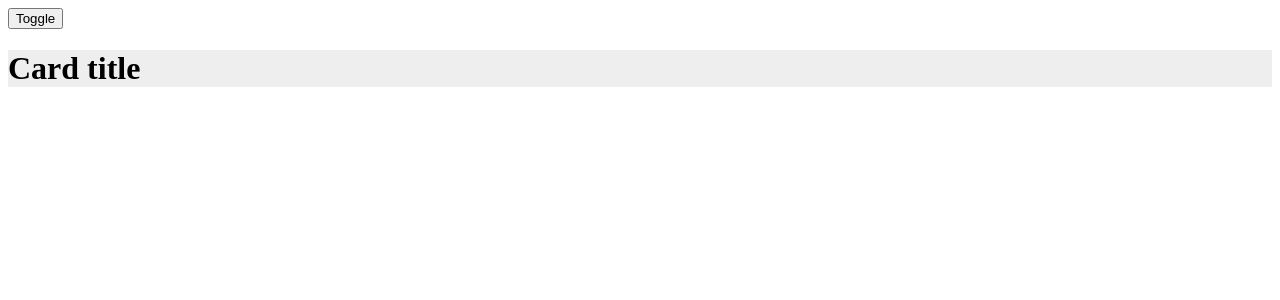
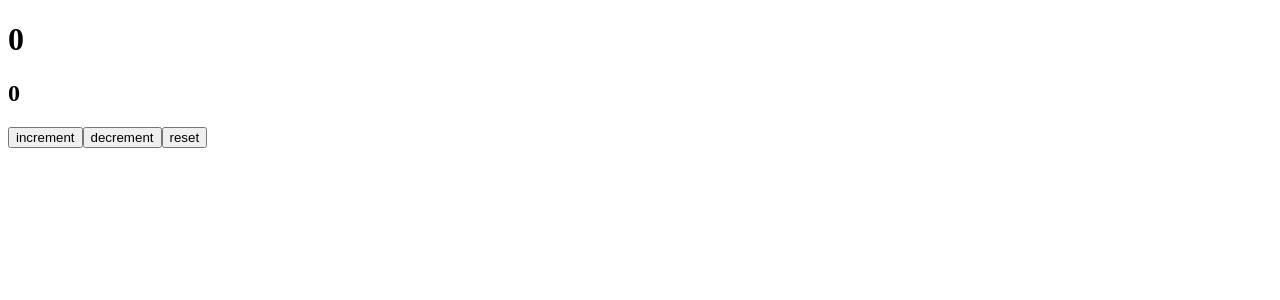
Before and after one commit to Rairohan/react-concepts, a React (Vite) app: page / in a window 1280 px wide. Shown: the top 300 px of the page. Built offline with nearby package versions, Linux system fonts and the light colour scheme.

Commit message:
useContext and useReducer task

```diff
--- a/src/App.jsx
+++ b/src/App.jsx
@@ -136,14 +136,29 @@ import { createContext, use, useReducer, useState } from 'react'
 // }
 
 // --------------theme-switcher----------------------
-import { ThemeProvider } from "./themeswitcher/ThemeContext";
-import Navbar from "./themeswitcher/Navbar";
-import Card from "./themeswitcher/Card";
-export default function App() {
-  return (
-    <ThemeProvider>
-      <Navbar/>
-      <Card/>
-    </ThemeProvider>
+
+// import { ThemeProvider } from "./themeswitcher/ThemeContext";
+// import Navbar from "./themeswitcher/Navbar";
+// import Card from "./themeswitcher/Card";
+// export default function App() {
+//   return (
+//     <ThemeProvider>
+//       <Navbar/>
+//       <Card/>
+//     </ThemeProvider>
+//   )
+// }
+
+// --------------theme-switcher----------------------
+import ScoreProvider from './score_counter/ScoreContext'
+import { ScoreContext } from './score_counter/ScoreContext'
+import Scoreboard from './score_counter/Scoreboard'
+export default function App(){
+  return(
+    <div>
+        <ScoreProvider>
+          <Scoreboard/>
+        </ScoreProvider>
+    </div>
   )
 }
--- /dev/null
+++ b/src/score_counter/ScoreContext.jsx
@@ -0,0 +1,24 @@
+import { useReducer,useContext,createContext } from "react";
+import Scoreboard from "./Scoreboard";
+export const ScoreContext = createContext();
+export function reducer(state,action){
+    switch(action.type){
+        case "increment":
+        const newScore = state.score + 1
+        return{
+            score:newScore,
+            highScore: newScore > state.highScore ? newScore : state.highScore
+        }
+        case "decrement": return {...state,score:state.score > 0 ? state.score - 1 : 0}
+        case "reset": return {score:0,highScore:0}
+        default : return state
+    }
+}
+export default function ScoreProvider({children}){
+    const [score,dispatch] = useReducer(reducer,{score:0,highScore:0})
+    return(
+        <ScoreContext.Provider value={{score,dispatch}}>
+            {children}
+        </ScoreContext.Provider>
+    )
+}
--- /dev/null
+++ b/src/score_counter/Scoreboard.jsx
@@ -0,0 +1,14 @@
+import { useReducer,useContext } from "react";
+import { ScoreContext } from "./ScoreContext";
+export default function Scoreboard(){
+    const value = useContext(ScoreContext)
+    return(
+        <div>
+            <h1>{value.score.score}</h1>
+            <h2>{value.score.highScore}</h2>
+            <button onClick={()=>{value.dispatch({type :"increment"})}}>increment</button>
+            <button onClick={()=>{value.dispatch({type:"decrement"})}}>decrement</button>
+            <button onClick={()=>{value.dispatch({type:"reset"})}}>reset</button>
+        </div>
+    )
+}
```
